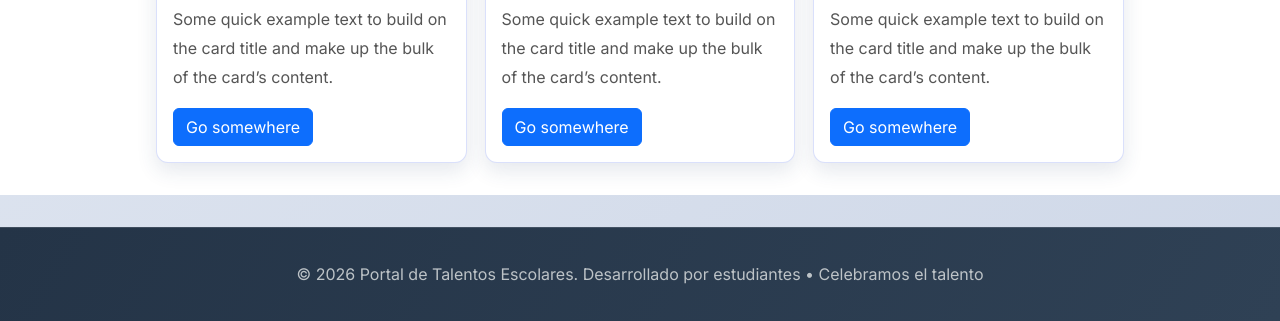
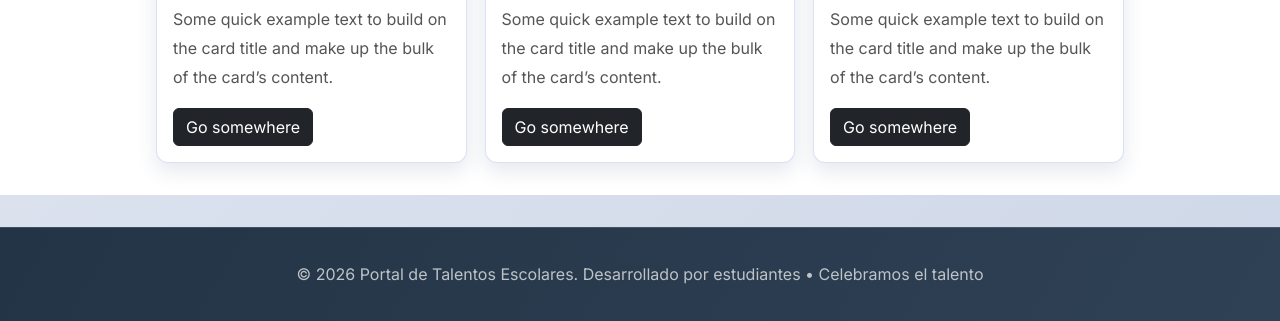
Before and after one commit to Felipeig91/ULAGOS--web-programming, a plain HTML site: page UNIDAD 1/EVALUACION-FORMATIVA/PORTAL-TALENTOS/index.html in a window 1280 px wide. Shown: the part 2032-2353 px from the top of the page. Drawn offline with nearby package versions, Linux system fonts and the light colour scheme.

Commit message:
reemplazo de color btn en las cards

```diff
--- a/UNIDAD 1/EVALUACION-FORMATIVA/PORTAL-TALENTOS/index.html
+++ b/UNIDAD 1/EVALUACION-FORMATIVA/PORTAL-TALENTOS/index.html
@@ -228,10 +228,10 @@
           <div class="card-body">
             <h5 class="card-title">Garage Rock</h5>
             <p class="card-text">
-                  Some quick example text to build on the card title and make up
-                  the bulk of the card’s content.
+              Some quick example text to build on the card title and make up the
+              bulk of the card’s content.
             </p>
-                <a href="#" class="btn btn-primary">Go somewhere</a>
+            <a href="#" class="btn btn-dark">Go somewhere</a>
           </div>
         </div>
         <div class="card project-card">
@@ -243,10 +243,10 @@
           <div class="card-body">
             <h5 class="card-title">Hackathon</h5>
             <p class="card-text">
-                  Some quick example text to build on the card title and make up
-                  the bulk of the card’s content.
+              Some quick example text to build on the card title and make up the
+              bulk of the card’s content.
             </p>
-                <a href="#" class="btn btn-primary">Go somewhere</a>
+            <a href="#" class="btn btn-dark">Go somewhere</a>
           </div>
         </div>
         <div class="card project-card">
@@ -258,10 +258,10 @@
           <div class="card-body">
             <h5 class="card-title">Proyecto de Innovación</h5>
             <p class="card-text">
-                  Some quick example text to build on the card title and make up
-                  the bulk of the card’s content.
+              Some quick example text to build on the card title and make up the
+              bulk of the card’s content.
             </p>
-                <a href="#" class="btn btn-primary">Go somewhere</a>
+            <a href="#" class="btn btn-dark">Go somewhere</a>
           </div>
         </div>
       </div>
```
Lines whose indentation alone changed are shown as unchanged.
